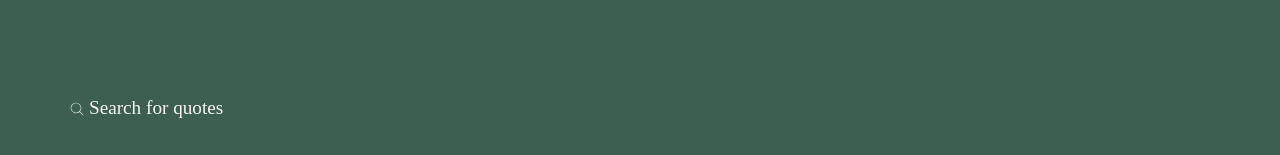
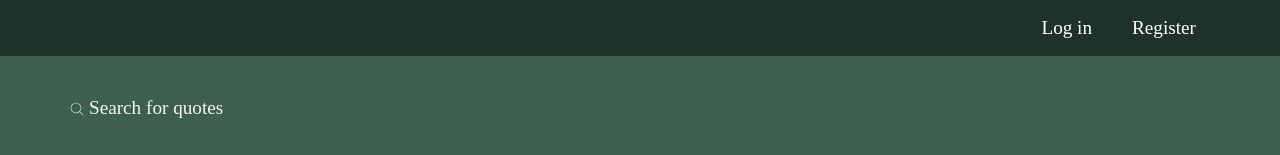
Before and after one commit to luciancroitoru/react-final-project-lucian, a React (Vite) app: page / in a window 1280 px wide. Shown: the top 155 px of the page. Built offline with nearby package versions, Linux system fonts and the light colour scheme; data requests are answered from the project's data file.

Commit message:
error handling register page

```diff
--- a/src/components/auth/login/Login.css
+++ b/src/components/auth/login/Login.css
@@ -58,8 +58,8 @@ label {
 }
 
 .error{
-  font-size: larger;
+  font-size: x-large;
   align-self: center;
-  margin-left: 60rem;
+  margin-left: 15rem;
   color: yellow;
 }
--- a/src/components/auth/register/Register.css
+++ b/src/components/auth/register/Register.css
@@ -87,3 +87,7 @@ label {
   width: 10rem;
   align-self: center;
 }
+
+.passwords_do_not_match{
+  color: red;
+}
--- a/src/components/auth/register/Register.jsx
+++ b/src/components/auth/register/Register.jsx
@@ -1,10 +1,12 @@
 import { Link, useNavigate } from "react-router-dom";
 import "./Register.css";
+import { useState } from "react";
 
 export function Register() {
   const navigate = useNavigate();
+  const [error, setError] = useState(null);
 
-  function register(event) {
+  const register = async (event) => {
     event.preventDefault();
 
     const formElement = event.target;
@@ -12,7 +14,8 @@ export function Register() {
       formElement;
 
     if (password.value !== reTypePassword.value) {
-      console.warn(`Passwords don't match!`);
+      // console.warn(`Passwords don't match!`);
+      setError("Passwords do not match!");
       return;
     }
 
@@ -24,14 +27,28 @@ export function Register() {
       last_name: last_name.value,
     };
 
-    fetch("http://localhost:3000/register", {
+    let response;
+    try {
+      response = await fetch("http://localhost:3000/register", {
         method: "POST",
         headers: {
           "Content-Type": "application/json",
         },
         body: JSON.stringify(user),
-    }).then(() => navigate("/login"));
+      });
+    } catch (error) {
+      console.log("There was an error");
+      setError(error);
+      return;
     }
+
+    if (response?.ok) {
+      navigate("/login");
+    } else {
+      const errorMessage = await response.text();
+      setError(new Error(errorMessage));
+    }
+  };
 
   return (
     <>
@@ -40,6 +57,7 @@ export function Register() {
           Please complete the form below to register:
         </h1>
         <form onSubmit={register} className="register-container">
+          {error && <p className="error">{error}</p>}
           <fieldset className="username-container">
             <label className="label_username" htmlFor="username">
               Username:
--- a/src/components/navbar/Navbar.jsx
+++ b/src/components/navbar/Navbar.jsx
@@ -42,7 +42,21 @@ function Navbar() {
           </ul>
         </div>
       ) : (
-        ""
+        <div className="drawer">
+          <ul className="drawer__menu">
+          <li className="drawer__item">
+              <Link to="/login" className="drawer__link">
+                Log in
+              </Link>
+            </li>
+
+            <li className="drawer__item">
+              <Link to="/register" className="drawer__link">
+                Register
+              </Link>
+            </li>
+          </ul>
+        </div>
       )}
     </>
   );
```
Lines whose indentation alone changed are shown as unchanged.
